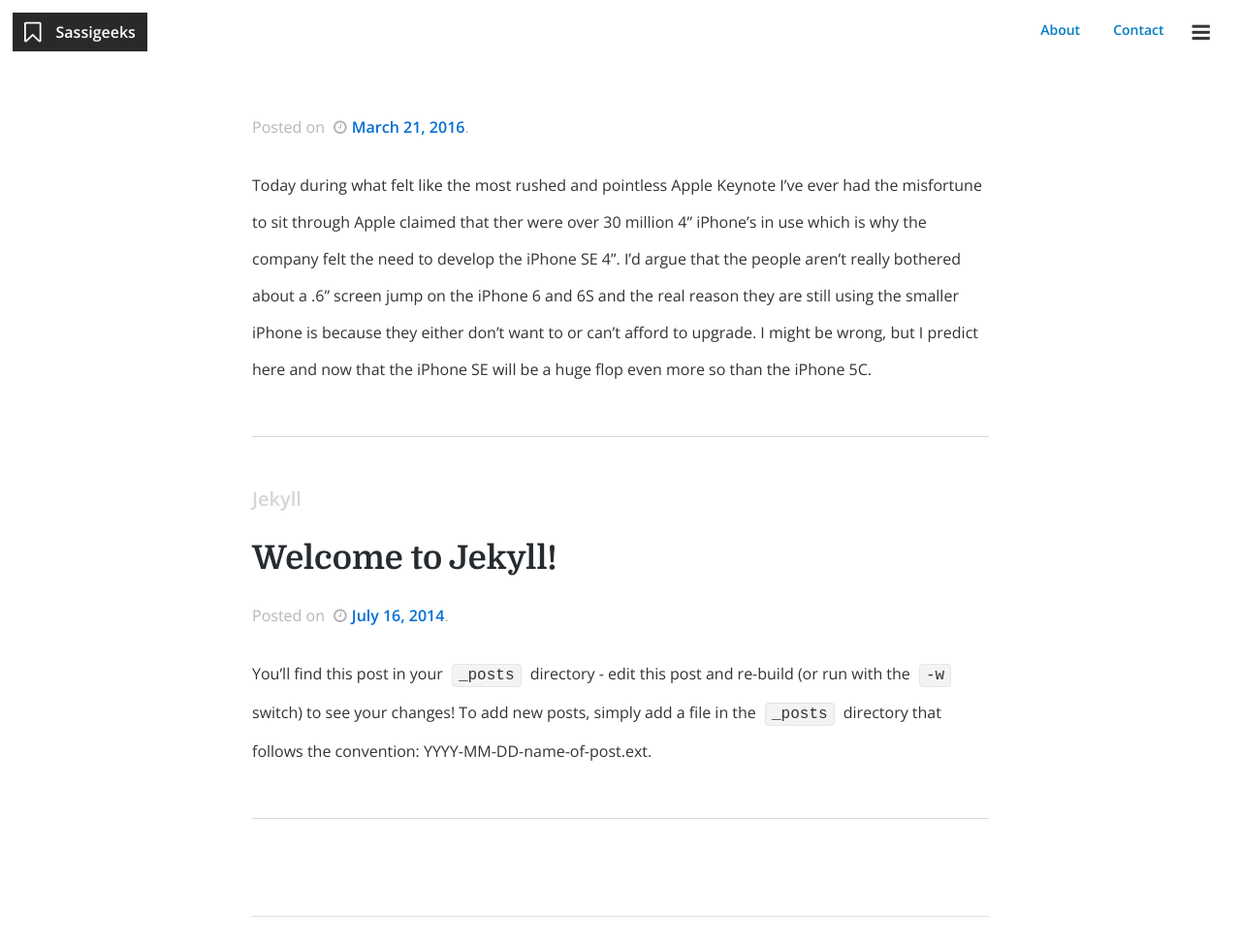
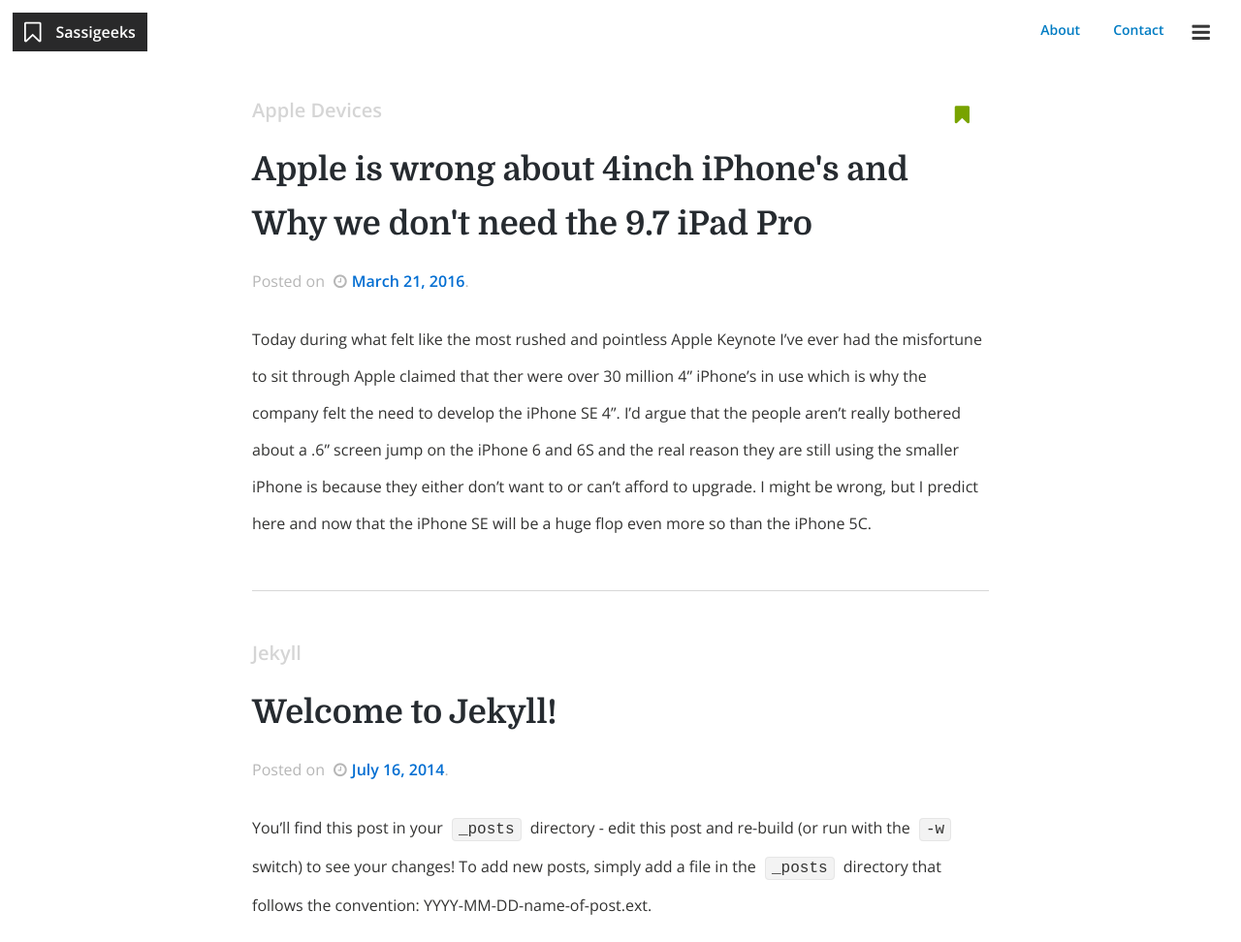
Before and after one commit to sassigeeks/sassigeeks.github.io, a Jekyll site: the page built from index.html, in a window 1280 px wide, cut to the strip 0-972 px from the top of the page. Shown: the whole strip at 97% size. Built offline with Jekyll 4.4.1, drawn with Linux system fonts in a browser that asks for light colours; nearby versions of some CDN libraries; the list of posts is cut into pages by our own code.

Commit message:
Update 2014-07-19-getting-started-with-yeoman-and-grunt.markdown

```diff
--- a/_posts/2014-07-19-getting-started-with-yeoman-and-grunt.markdown
+++ b/_posts/2014-07-19-getting-started-with-yeoman-and-grunt.markdown
@@ -1,6 +1,6 @@
 ---
 layout: post
-title:  "Apple is wrong about 4inch iPhone's and Why we don't need the 9.7" iPad Pro"
+title:  "Apple is wrong about 4inch iPhone's and Why we don't need the 9.7 iPad Pro"
 date:   2016-03-21 22:55:49
 categories: Apple Devices
 banner_image: "/media/desk.jpg"
```
